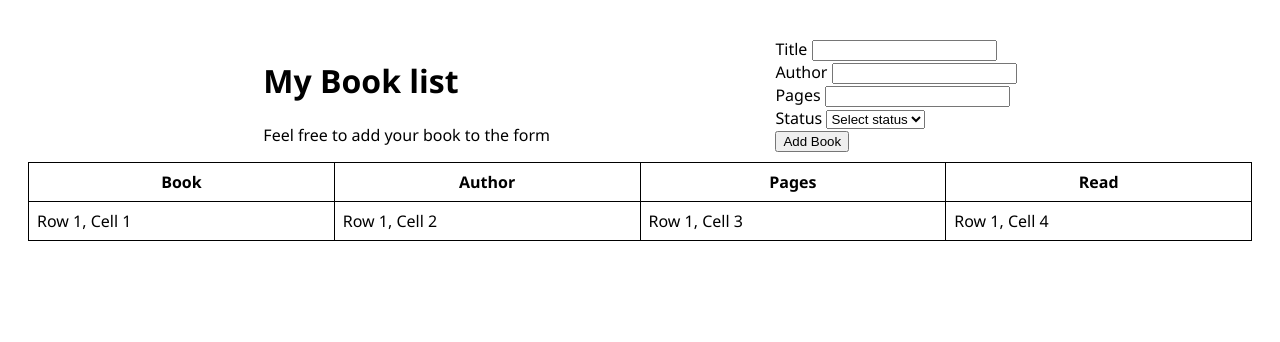
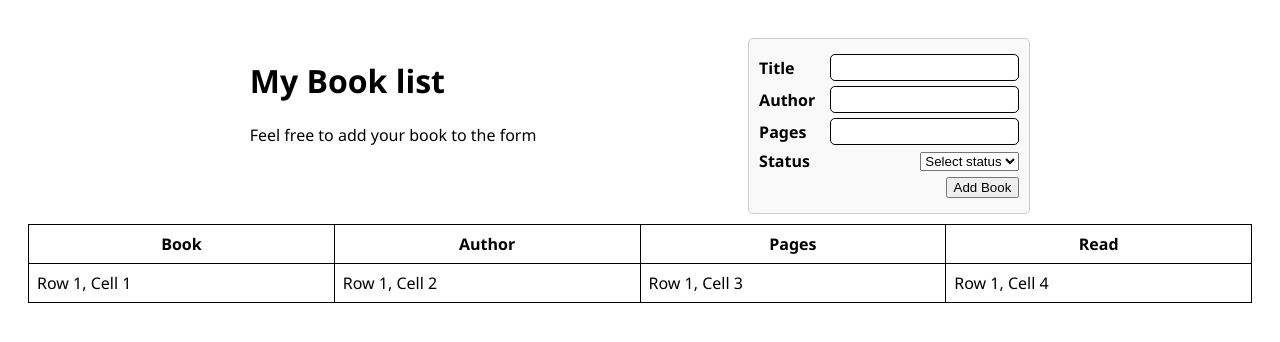
Before and after one commit to jameswuu/Library, a plain HTML site: page index.html in a window 1280 px wide. Drawn offline with Linux system fonts and the light colour scheme.

Commit message:
Update the form's index and style

```diff
--- a/index.html
+++ b/index.html
@@ -38,7 +38,8 @@
                             <option value="False">Not Read</option>
                         </select>
                     </div>
-                    <div class="form-row">
+                    <div class="form-row button">
+                        <span></span>
                         <button type="submit">Add Book</button>
                     </div>
                 </form>
--- a/styles.css
+++ b/styles.css
@@ -18,6 +18,40 @@ body {
     padding: 10px;
 }
 
+/* Form */
+.add-books {
+    max-width: 800px;
+    padding: 10px;
+    border: 1px solid #ccc;
+    border-radius: 5px;
+    background-color: #f9f9f9;
+}
+
+.form-row {
+    display: flex;
+    justify-content:space-between;
+    align-items: center;
+    margin: 5px 0px;
+    gap: 15px
+}
+
+.form-row button {
+    justify-content: flex-end;
+    align-self: flex-end;
+
+}
+
+label {
+    font-weight: bold;
+}
+
+input {
+    padding: 5px;
+    border: 1px solid black;
+    border-radius: 5px;
+}
+
+
 
 
 /* Table */
```
